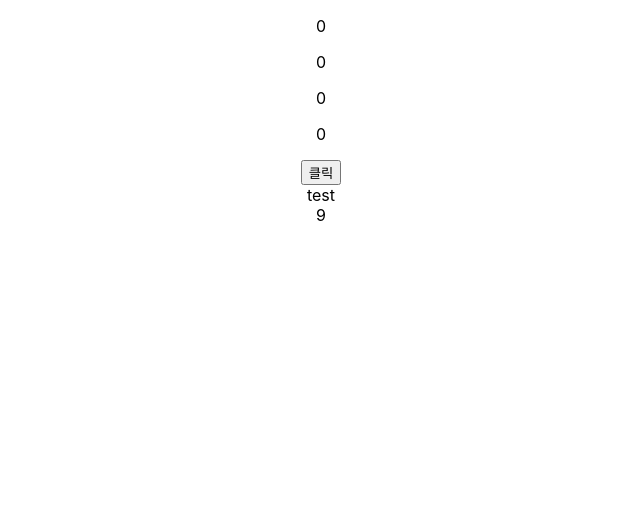
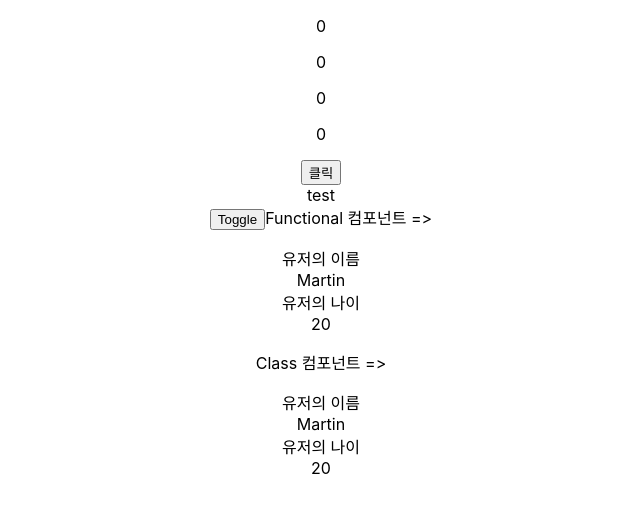
Before and after one commit to MartinYounghoonKim/react-playground, a React app: page / in a window 1280 px wide. Shown: the top 512 px of the page, without its empty margins (319-959 px from the left). Built offline with nearby package versions, Linux system fonts and the light colour scheme.

Commit message:
Add hooks examples

```diff
--- a/src/App.js
+++ b/src/App.js
@@ -3,7 +3,7 @@ import './App.css';
 import MyComponent from './MyComponent';
 import MyComponent1 from './MyComponent1';
 import Parent from "./RefExample/Parent";
-import ClassComponent from "./hooksExample/hooksExample"
+import ClassComponent from "./hooksExample/hooksExample1"
 
 class App extends Component {
   constructor (props) {
--- /dev/null
+++ b/src/hooksExample/api.js
@@ -0,0 +1,11 @@
+export function fetchUser () {
+  console.log("[Logs] Call fetchUser function");
+  return new Promise(function (resolve) {
+    setTimeout(function () {
+      resolve({
+        name: "Martin",
+        age: 20
+      });
+    }, 1000);
+  });
+}
--- a/src/hooksExample/hooksExample.jsx
+++ b/src/hooksExample/hooksExample.jsx
@@ -2,23 +2,42 @@ import React, { useState, useEffect } from 'react';
 
 const FunctionalComponent = () => {
   const [count, counting] = useState(10);
-  useEffect(() => {
-    setTimeout(() => counting(count-1), 1000);
-    console.log("한번만 실행됩니다.");
-  }, []);
+  // socket.connect()
+  // socket.disconnect()
   return (
     <div> {count} </div>
   )
 }
 
 class ClassComponent extends React.Component {
+  state = {
+    count: 10
+  }
+  componentDidMount() {
+    setTimeout(() => this.setState({ count:  this.state.count - 1}), 1000);
+  }
+  componentDidUpdate(prevProps, prevState, snapshot) {
+    setTimeout(() => this.setState({ count:  this.state.count - 1}), 1000);
+  }
+
+  render () {
+    return (
+      <div>{this.state.count}</div>
+    )
+  }
+}
+
+class ParentComponent extends React.Component {
   render () {
     return (
       <div>
+        Functional 컴포넌트 =>
         <FunctionalComponent />
+        Class 컴포넌트 =>
+        <ClassComponent />
       </div>
     )
   }
 }
 
-export default ClassComponent;
+export default ParentComponent;
--- /dev/null
+++ b/src/hooksExample/hooksExample1.jsx
@@ -0,0 +1,80 @@
+import React, { useState, useEffect } from 'react';
+import { fetchUser } from "./api"
+
+const FunctionalComponent = () => {
+  const [user, setUser] = useState(null);
+
+  useEffect(() => {
+    console.log("Mount")
+    async function fetchData () {
+      const user = await fetchUser();
+      setUser(user);
+    }
+    fetchData();
+    return () => {
+      console.log("Component unmounted and rerendering")
+    }
+  }, []);
+  // useEffect(() => {
+  //   console.log("User State changed!")
+  //   return () => {
+  //     console.log("Component unmounted and rerendering")
+  //   }
+  // }, [user])
+  return user && (
+    <dl>
+      <dt>유저의 이름</dt>
+      <dt>{user.name}</dt>
+      <dt>유저의 나이</dt>
+      <dt>{user.age}</dt>
+    </dl>
+  )
+}
+
+class ClassComponent extends React.Component {
+  state = {
+    user: null
+  }
+  async componentDidMount() {
+    const user = await fetchUser();
+    this.setState({ user });
+  }
+
+  render () {
+    if (!this.state.user) {
+      return null;
+    }
+    return (
+      <dl>
+        <dt>유저의 이름</dt>
+        <dt>{this.state.user.name}</dt>
+        <dt>유저의 나이</dt>
+        <dt>{this.state.user.age}</dt>
+      </dl>
+    )
+  }
+}
+
+class ParentComponent extends React.Component {
+  state = {
+    toggle: true
+  }
+  render () {
+    return (
+      <div>
+        <button
+          type="button"
+          onClick={() => this.setState({ toggle: !this.state.toggle })}
+        >
+          Toggle
+        </button>
+        Functional 컴포넌트 =>
+        {this.state.toggle && <FunctionalComponent />}
+        Class 컴포넌트 =>
+        <ClassComponent />
+      </div>
+    )
+  }
+}
+
+export default ParentComponent;
```
